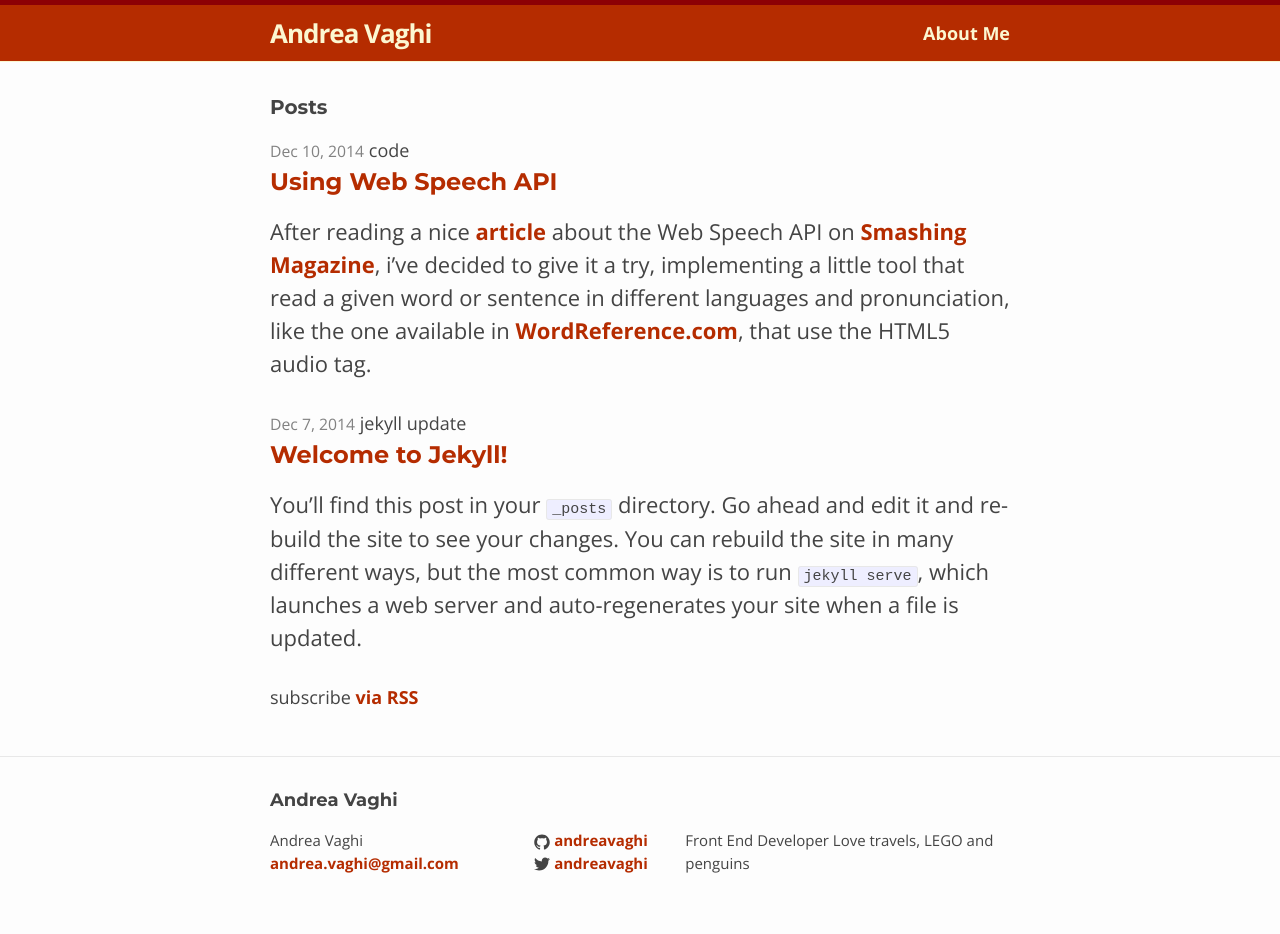
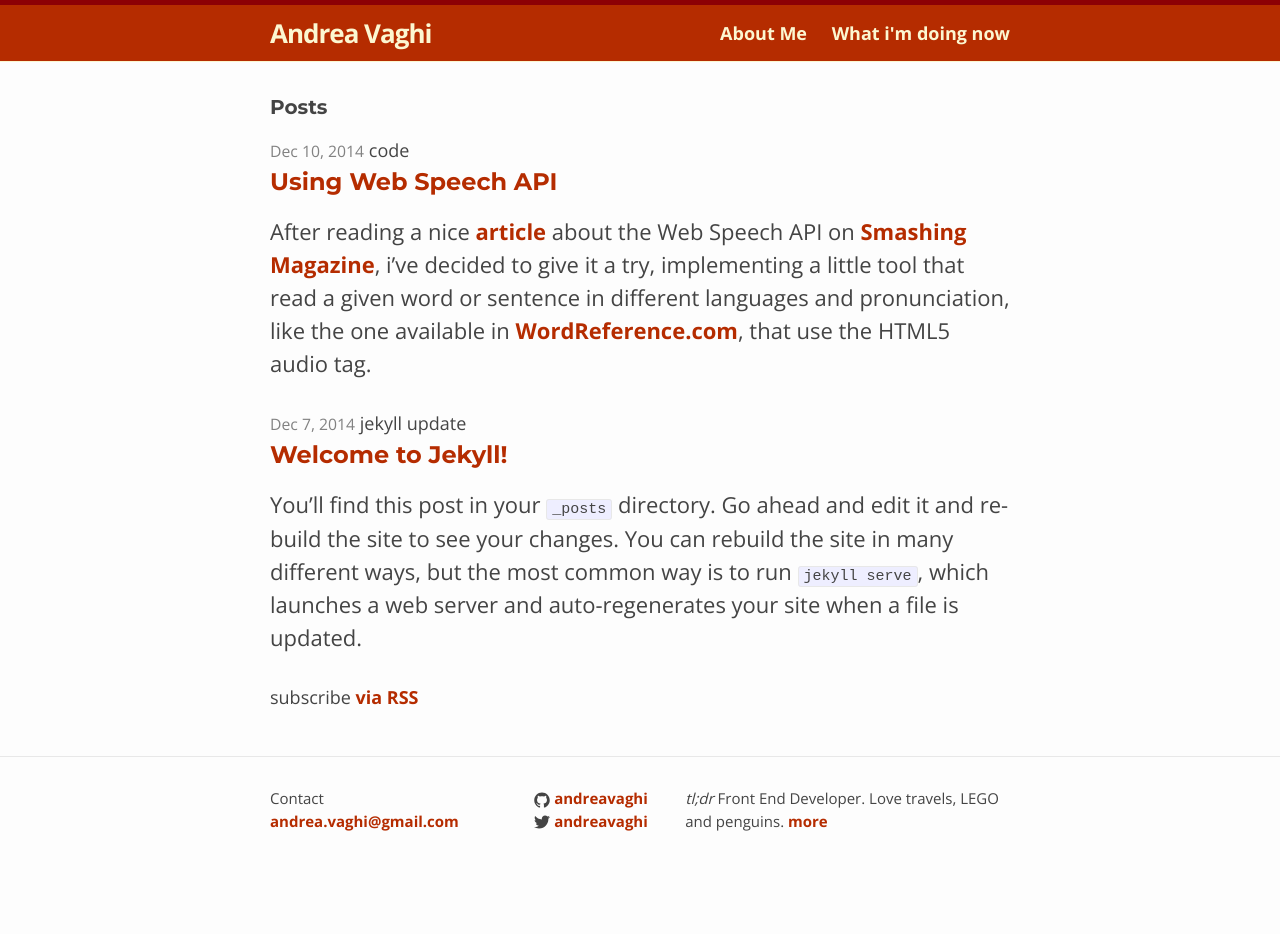
Before and after one commit to andreavaghi/andreavaghi.github.io, a Jekyll site: the page built from index.html, in a window 1280 px wide. Built offline with Jekyll 4.4.1, drawn with Linux system fonts in a browser that asks for light colours; after the commit the page ends 900 px from its top, so only the background shows below that.

Commit message:
add now page

```diff
--- a/_config.yml
+++ b/_config.yml
@@ -2,8 +2,8 @@
 title: Andrea Vaghi
 email: andrea.vaghi@gmail.com
 description: |
-  Front End Developer
-  Love travels, LEGO and penguins
+  Front End Developer.
+  Love travels, LEGO and penguins.
 baseurl: "" # the subpath of your site, e.g. /blog/
 url: "http://andreavaghi.com" # the base hostname & protocol for your site
 twitter_username: andreavaghi
--- a/_includes/footer.html
+++ b/_includes/footer.html
@@ -2,12 +2,10 @@
 
   <div class="wrapper">
 
-    <h2 class="footer-heading">{{ site.title }}</h2>
-
     <div class="footer-col-wrapper">
       <div class="footer-col  footer-col-1">
         <ul class="contact-list">
-          <li>{{ site.title }}</li>
+          <li>Contact</li>
           <li><a href="mailto:{{ site.email }}">{{ site.email }}</a></li>
         </ul>
       </div>
@@ -46,7 +44,7 @@
       </div>
 
       <div class="footer-col  footer-col-3">
-        <p class="text">{{ site.description }}</p>
+        <p class="text"><span>tl;dr</span> Front End Developer. Love travels, LEGO and penguins. <a href="/about/">more</a></p>
       </div>
     </div>
 
--- a/_sass/_layout.scss
+++ b/_sass/_layout.scss
@@ -136,6 +136,10 @@
     width:         calc(45% - (#{$spacing-unit} / 2));
 }
 
+.text span {
+  font-style: italic;
+}
+
 @include media-query($on-laptop) {
     .footer-col-1,
     .footer-col-2 {
```
Also changed, not shown: now.md (added, +16 -0 lines).
